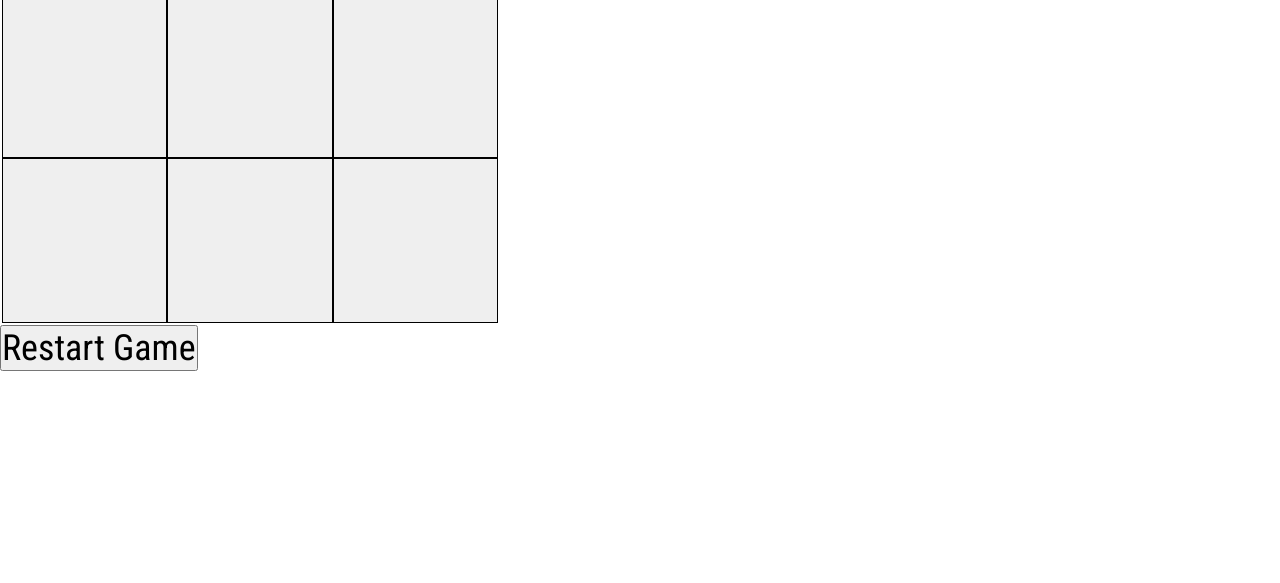
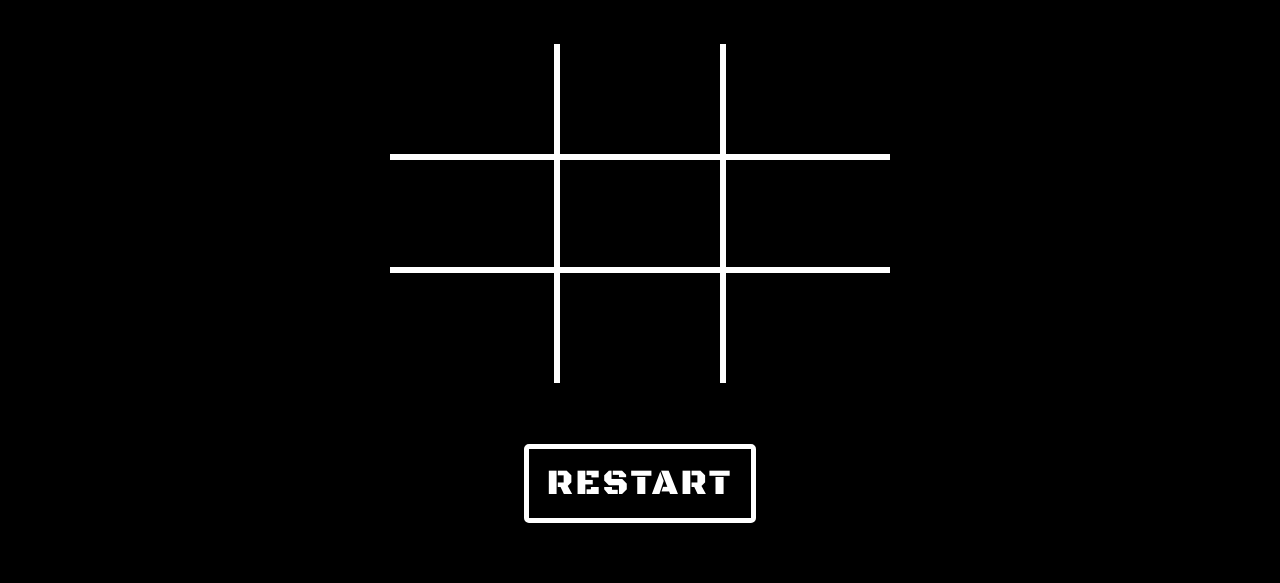
Before and after one commit to KiesheaH/odin-tic-tac-toe, a plain HTML site: page index.html in a window 1280 px wide. Shown: the part 217-800 px from the top of the page. Drawn offline with Linux system fonts and the light colour scheme.

Commit message:
Style user interface
Add CSS styles to the user interface.

```diff
--- a/index.html
+++ b/index.html
@@ -3,21 +3,21 @@
   <head>
     <meta charset="UTF-8" />
     <meta name="viewport" content="width=device-width, initial-scale=1.0" />
-    <link rel="icon" href="logo_2.png" />
+    <link rel="icon" href="XO.png" />
     <title>Tic Tac Toe</title>
-    <link rel="stylesheet" href="styles.css" />
     <link rel="preconnect" href="https://fonts.googleapis.com" />
     <link rel="preconnect" href="https://fonts.gstatic.com" crossorigin />
     <link
-      href="https://fonts.googleapis.com/css2?family=Roboto+Condensed:ital,wght@0,100..900;1,100..900&display=swap"
+      href="https://fonts.googleapis.com/css2?family=Black+Ops+One&family=Lilita+One&display=swap"
       rel="stylesheet"
     />
+    <link rel="stylesheet" href="styles.css" />
   </head>
   <body>
     <div class="container">
       <h1 class="turn"></h1>
       <div class="board"></div>
-      <button class="restart">Restart Game</button>
+      <button class="restart">Restart</button>
     </div>
     <script src="script.js"></script>
   </body>
--- a/script.js
+++ b/script.js
@@ -35,7 +35,7 @@ function Gameboard() {
     const boardWithCellValues = board.map((row) =>
       row.map((cell) => cell.getValue()),
     );
-    console.log(boardWithCellValues);
+    // console.log(boardWithCellValues);
   };
 
   // initialize the game board
@@ -100,6 +100,9 @@ function GameController() {
   let gameOver = false;
   const getGameOver = () => gameOver;
 
+  let winningCells = [];
+  const getWinningCells = () => winningCells;
+
   const playRound = (row, column) => {
     // checks if there is an empty space
     if (gameOver === false) {
@@ -119,9 +122,11 @@ function GameController() {
         if (condition === players[0].marker.repeat(3)) {
           gameOver = true;
           resultMessage = `Player ${players[0].marker} wins!`;
+          winningCells = winningConditions[i];
         } else if (condition === players[1].marker.repeat(3)) {
           gameOver = true;
           resultMessage = `Player ${players[1].marker} wins!`;
+          winningCells = winningConditions[i];
         }
       }
 
@@ -143,6 +148,7 @@ function GameController() {
     activePlayer = players[0];
     gameOver = false;
     resultMessage = "";
+    winningCells = [];
     winningConditions = [
       [gameSpaces[0][0], gameSpaces[0][1], gameSpaces[0][2]],
       [gameSpaces[1][0], gameSpaces[1][1], gameSpaces[1][2]],
@@ -154,12 +160,14 @@ function GameController() {
       [gameSpaces[0][2], gameSpaces[1][1], gameSpaces[2][0]],
     ];
   };
+
   return {
     playRound,
     getActivePlayer,
     getBoard: board.getBoard,
     getResultMessage,
     getGameOver,
+    getWinningCells,
     init,
   };
 }
@@ -179,12 +187,13 @@ function ScreenController() {
     const board = game.getBoard();
     const activePlayer = game.getActivePlayer();
     const resultMessage = game.getResultMessage();
+    const winningCells = game.getWinningCells();
 
     // display player's turn OR winner
     if (game.getGameOver()) {
       playerTurnDiv.textContent = resultMessage;
     } else {
-      playerTurnDiv.textContent = `${activePlayer.name}'s turn...`;
+      playerTurnDiv.textContent = `Player ${activePlayer.marker}'s turn...`;
     }
 
     // Only update resultsDiv if it exists
@@ -201,7 +210,20 @@ function ScreenController() {
         cellButton.dataset.column = columnIndex;
         const value = cell.getValue();
         cellButton.textContent = value === 0 ? "" : value;
+
+        // add a class based on the marker
+        if (value === "X") {
+          cellButton.classList.add("cell-x");
+        } else if (value === "O") {
+          cellButton.classList.add("cell-o");
+        }
+
         boardDiv.appendChild(cellButton);
+
+        // highlight if this cell is part of the winning condition
+        if (winningCells.includes(cell)) {
+          cellButton.classList.add("winner");
+        }
       }),
     );
   };
--- a/styles.css
+++ b/styles.css
@@ -2,13 +2,36 @@
   margin: 0;
   padding: 0;
   box-sizing: border-box;
-  font-family: "Roboto Condensed";
+  font-family: "Black Ops One";
   font-size: 1.5rem;
 }
 
-.container {
+body {
   width: 100vw;
   height: 100vh;
+  display: flex;
+  flex-direction: column;
+  justify-content: center;
+  background-color: black;
+}
+
+.turn {
+  color: white;
+  text-transform: uppercase;
+  height: 3.5rem;
+  font-size: 2.5rem;
+  margin-top: 2.75rem;
+  margin-bottom: 2.5rem;
+  letter-spacing: 13px;
+}
+
+.container {
+  height: 85vh;
+  width: 100vw;
+  display: flex;
+  flex-direction: column;
+  align-items: center;
+  justify-content: center;
 }
 
 .board {
@@ -17,7 +40,7 @@
   width: 500px;
   grid-template-columns: repeat(3, 1fr);
   grid-template-rows: repeat(3, 1fr);
-  padding: 2px;
+  margin-bottom: 2.55rem;
 }
 
 .cell {
@@ -25,6 +48,60 @@
   justify-content: center;
   align-items: center;
   text-align: center;
-  font-size: 2rem;
-  border: 1px solid black;
+  font-size: 3.75rem;
+  border: 3.5px solid white;
+  background-color: inherit;
+  font-family: "Black Ops One";
 }
+
+.cell:nth-child(1),
+.cell:nth-child(2),
+.cell:nth-child(3) {
+  border-top: none;
+}
+
+.cell:nth-child(1),
+.cell:nth-child(4),
+.cell:nth-child(7) {
+  border-left: none;
+}
+
+.cell:nth-child(3),
+.cell:nth-child(6),
+.cell:nth-child(9) {
+  border-right: none;
+}
+
+.cell:nth-child(7),
+.cell:nth-child(8),
+.cell:nth-child(9) {
+  border-bottom: none;
+}
+
+.cell-x {
+  color: #0066ff;
+}
+
+.cell-o {
+  color: #ff6666;
+}
+
+.cell-x.winner {
+  background-color: #0066ff;
+  color: white;
+}
+
+.cell-o.winner {
+  background-color: #ff6666;
+  color: white;
+}
+
+.restart {
+  padding: 0.5rem 0.75rem;
+  border: 5px solid white;
+  border-radius: 5px;
+  text-transform: uppercase;
+  background-color: inherit;
+  color: white;
+  letter-spacing: 2.5px;
+}
```
Also changed, not shown: XO.png (added), logo_2.png (deleted), 1 other file.
